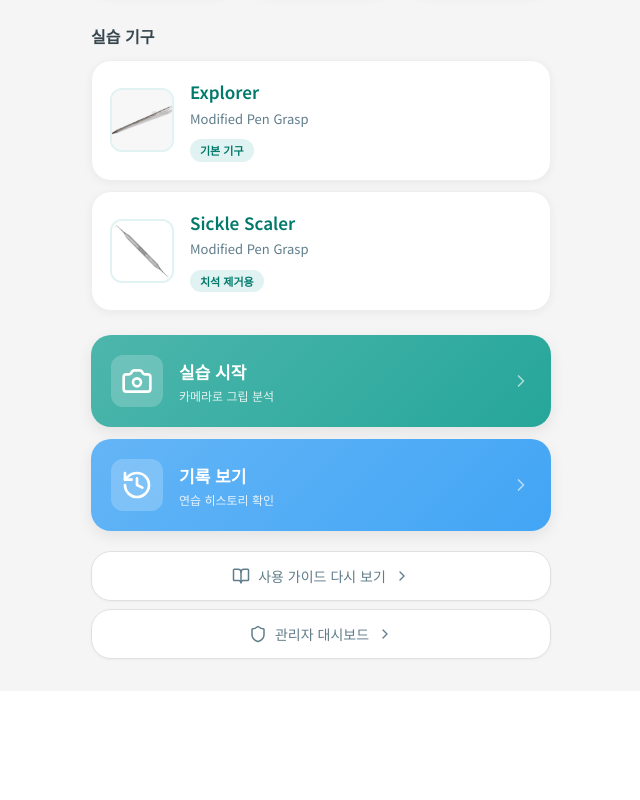
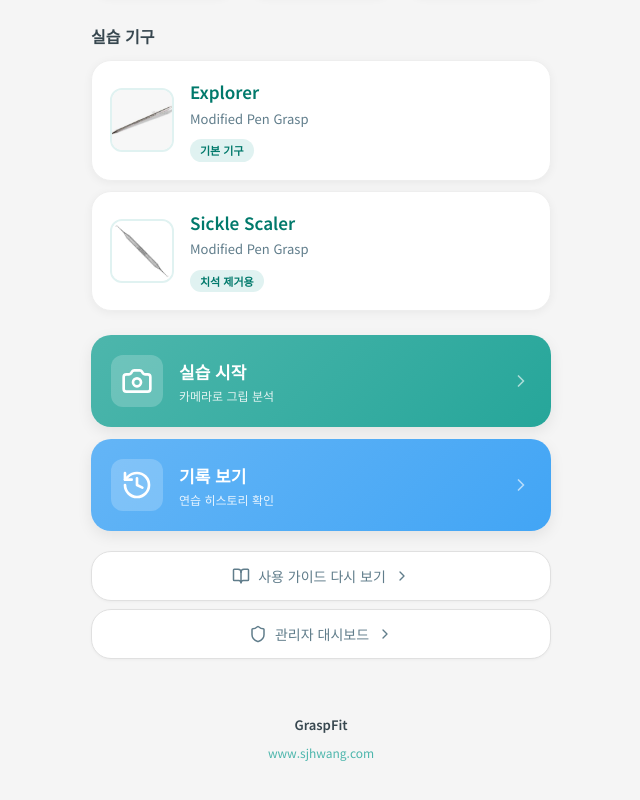
Before and after one commit to justinbrianhwang/GraspFit_project, a React (Vite) app in the folder frontend/: page / in a window 1280 px wide. Shown: the part 310-1110 px from the top of the page, without its empty margins (319-959 px from the left). Before the commit the page ends 1001 px from the top, so only its background shows below. Built offline with nearby package versions, Linux system fonts and the light colour scheme; no server answers; sample sign-in values are in the browser's storage.

Commit message:
feat: 홈페이지 하단에 footer (www.sjhwang.com) 추가

```diff
--- a/frontend/src/pages/HomePage.css
+++ b/frontend/src/pages/HomePage.css
@@ -321,6 +321,26 @@
   margin-top: 8px;
 }
 
+.home-footer {
+  text-align: center;
+  padding: 32px 0 16px;
+  margin-top: 24px;
+}
+.home-footer p {
+  font-size: 13px;
+  font-weight: 600;
+  color: var(--color-text-tertiary);
+  margin: 0 0 4px;
+}
+.home-footer a {
+  font-size: 12px;
+  color: var(--color-primary);
+  text-decoration: none;
+}
+.home-footer a:hover {
+  text-decoration: underline;
+}
+
 @media (max-width: 480px) {
   .hero-greeting h1 { font-size: 22px; }
   .quick-stats { gap: 8px; }
--- a/frontend/src/pages/HomePage.tsx
+++ b/frontend/src/pages/HomePage.tsx
@@ -152,6 +152,11 @@ export default function HomePage() {
             <ChevronRight size={16} />
           </button>
         )}
+
+        <footer className="home-footer">
+          <p>GraspFit</p>
+          <a href="https://www.sjhwang.com" target="_blank" rel="noopener noreferrer">www.sjhwang.com</a>
+        </footer>
       </div>
     </div>
   );
```
